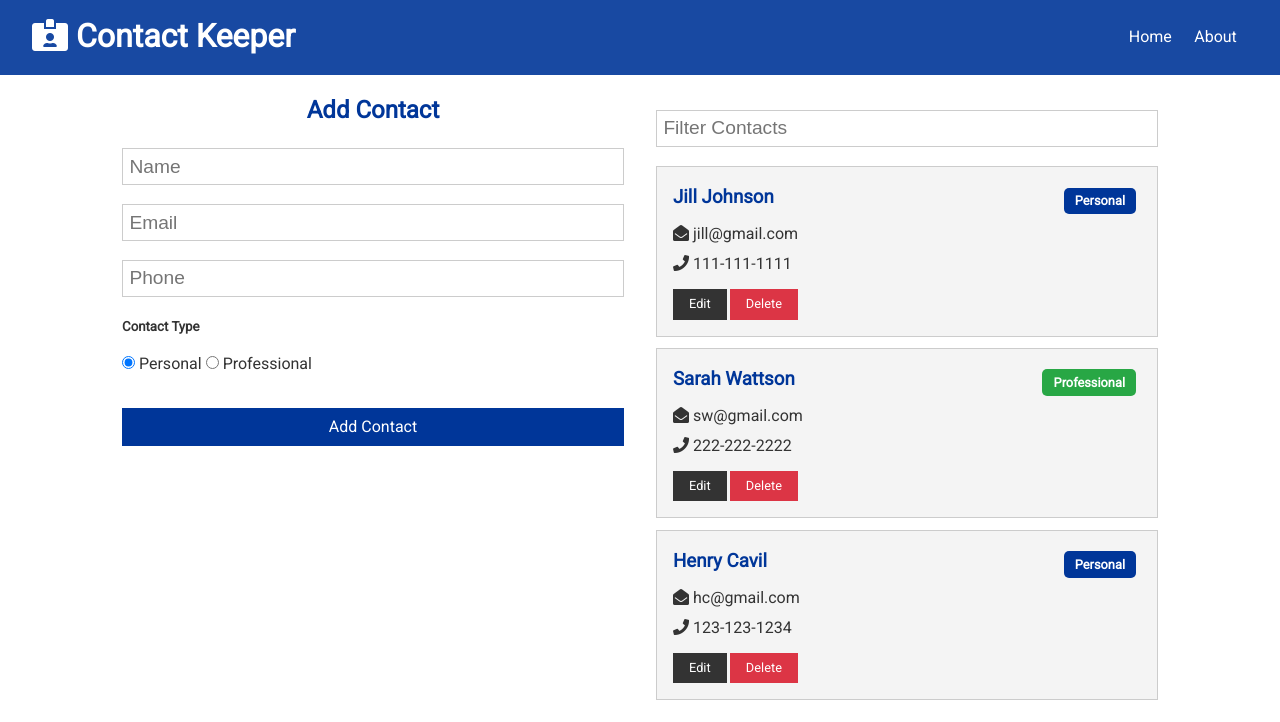
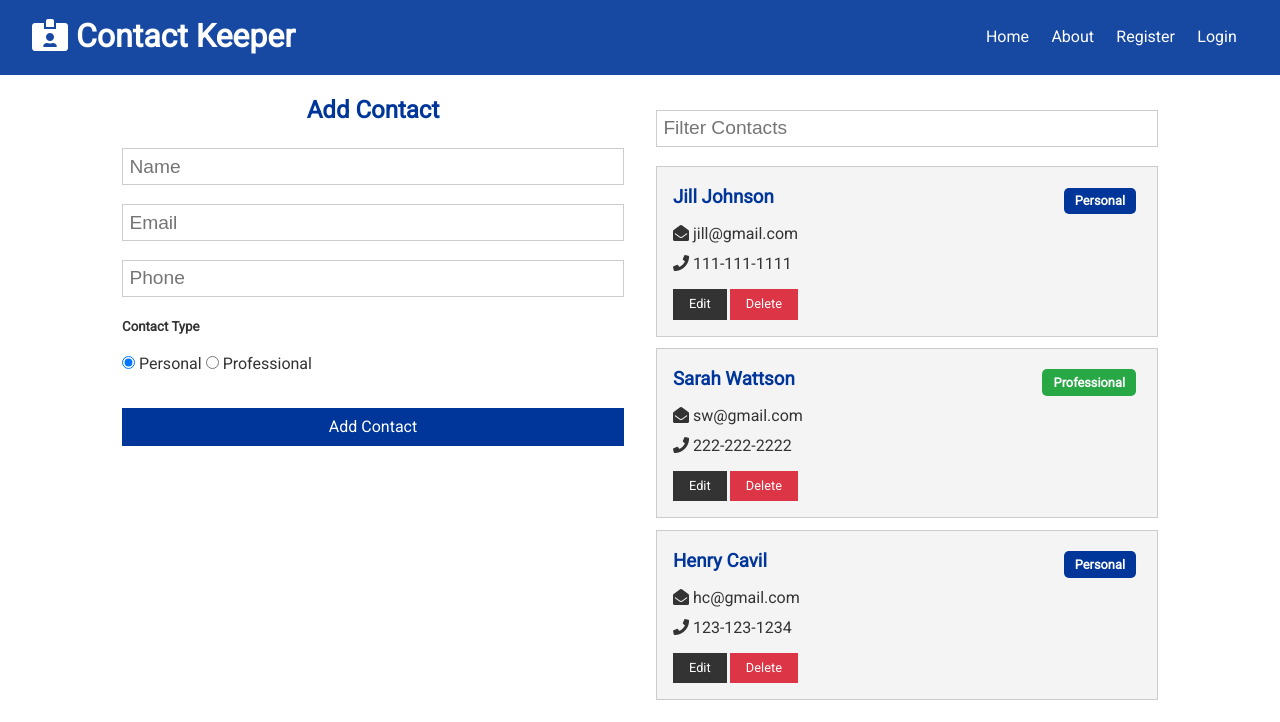
Before and after one commit to fepu08/contact-keeper, a React (Create React App) app in the folder client/: page / in a window 1280 px wide. Shown: the top 722 px of the page. Built offline with nearby package versions, Linux system fonts and the light colour scheme; the HTML template or start-up script is replaced by a standard one.

Commit message:
add register and login links to navbar component

```diff
--- a/client/src/components/layout/Navbar.js
+++ b/client/src/components/layout/Navbar.js
@@ -12,6 +12,8 @@ const Navbar = ({ title, icon }) => {
         <li>
           <Link to='/'>Home</Link>
           <Link to='/about'>About</Link>
+          <Link to='/register'>Register</Link>
+          <Link to='/login'>Login</Link>
         </li>
       </ul>
     </div>
```
